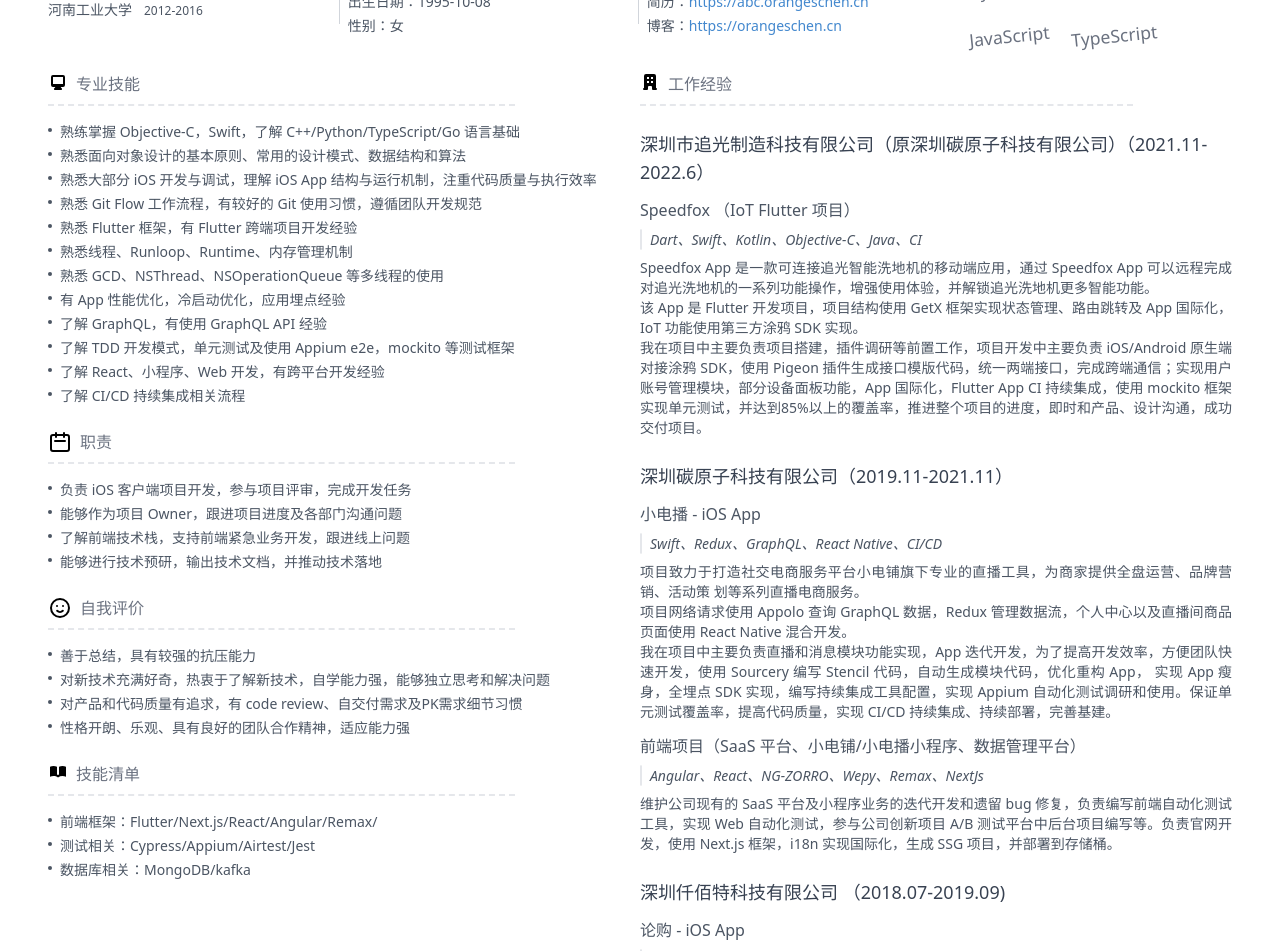
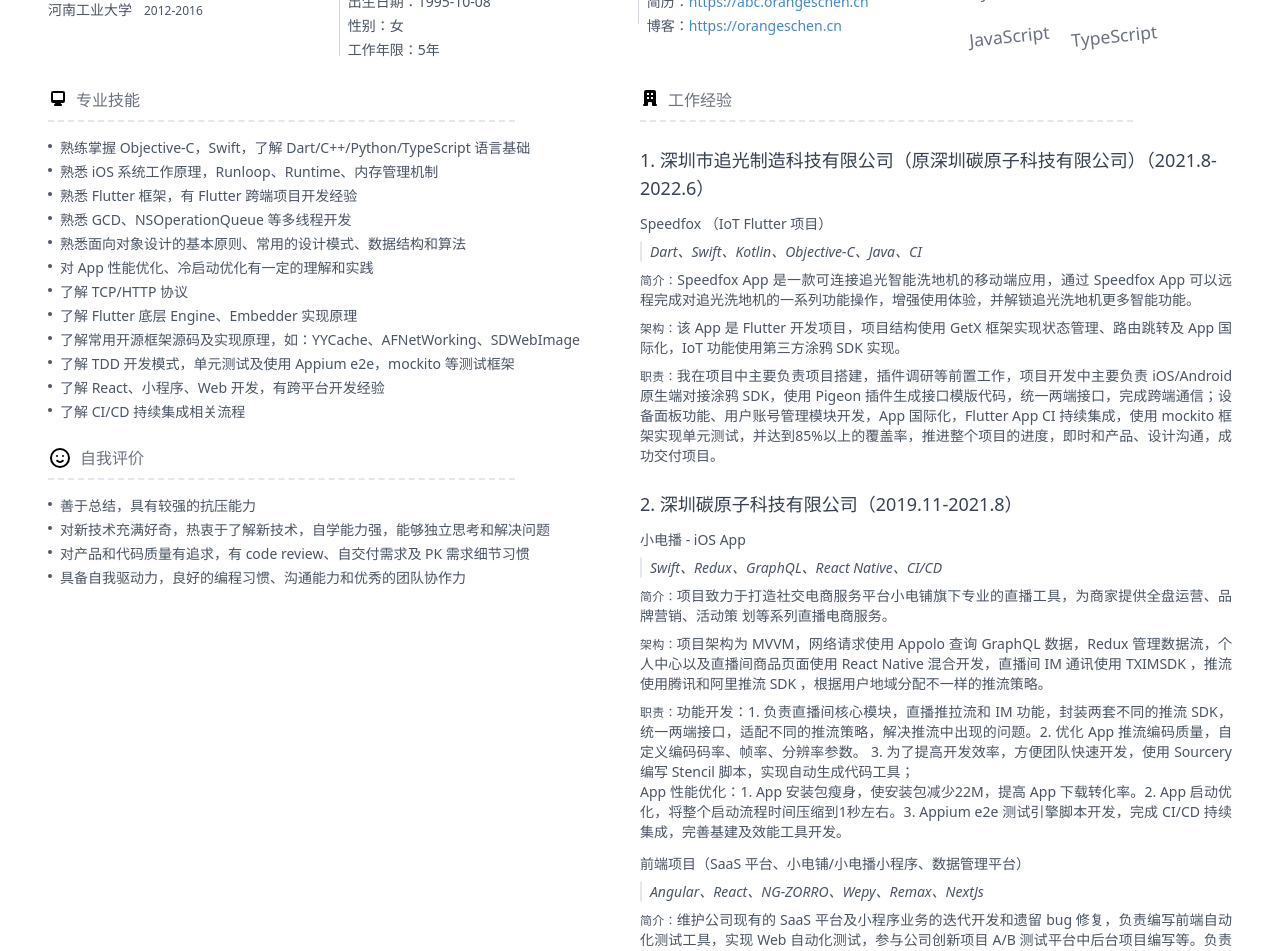
Before and after one commit to chloecfq/resume, a Next.js app: page / in a window 1280 px wide. Shown: the part 120-1071 px from the top of the page. Built offline with nearby package versions, Linux system fonts and the light colour scheme.

Commit message:
update resume

```diff
--- a/components/working-view.tsx
+++ b/components/working-view.tsx
@@ -2,8 +2,14 @@
 
 export interface Work {
     name: string,
-    description: string,
+    description: Description,
     keyword: string
+}
+
+export interface Description {
+    brief: string,
+    structure: string,
+    duty: string
 }
 
 export interface Works {
@@ -21,13 +27,30 @@
                     <p className='text-lg font-medium text-gray-700 print:mt-1'>{work.company}</p>
                     {work.projects.map((project, index) => (
                         <div className='mt-3 print:mt-2' key={'project' + index}>
-                            <p className='text-base font-medium'>{project.name}</p>
+                            <p className='font-medium'>{project.name}</p>
                             {project.keyword.length > 0 && <div className='mt-2 flex-row'>
                                 <span className='bg-whitse border rounded-full w-1 h-1 items-center'></span>
                                 <span className='ml-2 font-sans italic'>{project.keyword}</span>
                             </div>
                             }
-                            <div className='mt-2 text-justify whitespace-pre-line flex-wrap'>{project.description}</div>
+                            {project.description.brief &&
+                                <div className='mt-2 text-justify whitespace-pre-line flex-wrap'>
+                                    <span className='font-medium text-xs'>简介：</span>
+                                    {project.description.brief}
+                                </div>
+                            }
+                            {project.description.structure &&
+                                <div className='mt-2 text-justify whitespace-pre-line flex-wrap'>
+                                    <span className='font-medium text-xs'>架构：</span>
+                                    {project.description.structure}
+                                </div>
+                            }
+                            {project.description.duty &&
+                                <div className='mt-2 text-justify whitespace-pre-line flex-wrap'>
+                                    <span className='font-medium text-xs'>职责：</span>
+                                    {project.description.duty}
+                                </div>
+                            }
                         </div>
                     ))}
                 </div>
--- a/pages/templete/hbase.tsx
+++ b/pages/templete/hbase.tsx
@@ -17,7 +17,7 @@
                     <div className='flex flex-row'>
                         <div className='text-gray-500 mt-4 ml-14 font-light print:ml-0'>{dataJson.baseInfoTitle}</div>
                         <div className='flex flex-row'>
-                            <div className='h-20 border-r border-gray-300 mt-4 ml-4'></div>
+                            <div className='h-28 border-r border-gray-300 mt-4 ml-4'></div>
                             <InfoView infoList={dataJson.baseInfo}></InfoView>
                         </div>
                         <div className='text-gray-500 mt-4 ml-14 font-light'>{dataJson.contactTitle}</div>
--- a/pages/templete/vbase.tsx
+++ b/pages/templete/vbase.tsx
@@ -18,7 +18,7 @@
                     <div className='flex sm:flex-row flex-col'>
                         <div className='text-gray-500 mt-4 ml-4 sm:ml-14 font-light print:ml-4'>{dataJson.baseInfoTitle}</div>
                         <div className='flex flex-row'>
-                            <div className='h-20 border-r border-gray-300 mt-4 ml-4'></div>
+                            <div className='h-28 border-r border-gray-300 mt-4 ml-4'></div>
                             <InfoView infoList={dataJson.baseInfo}></InfoView>
                         </div>
                         <div className='text-gray-500 mt-4 ml-4 sm:ml-14 print:ml-4 font-light'>{dataJson.contactTitle}</div>
--- a/public/resume/data.json
+++ b/public/resume/data.json
@@ -26,6 +26,11 @@
             "name": "性别",
             "content": "女",
             "key": "gender"
+        },
+        {
+            "name": "工作年限",
+            "content": "5年",
+            "key": "exprience"
         }
     ],
     "contactInfo": [
@@ -72,28 +77,18 @@
             "title": "专业技能",
             "infoType": "field",
             "fields": [
-                "熟练掌握 Objective-C，Swift，了解 C++/Python/TypeScript/Go 语言基础",
+                "熟练掌握 Objective-C，Swift，了解 Dart/C++/Python/TypeScript 语言基础",
+                "熟悉 iOS 系统工作原理，Runloop、Runtime、内存管理机制",
+                "熟悉 Flutter 框架，有 Flutter 跨端项目开发经验",
+                "熟悉 GCD、NSOperationQueue 等多线程开发",
                 "熟悉面向对象设计的基本原则、常用的设计模式、数据结构和算法",
-                "熟悉大部分 iOS 开发与调试，理解 iOS App 结构与运行机制，注重代码质量与执行效率",
-                "熟悉 Git Flow 工作流程，有较好的 Git 使用习惯，遵循团队开发规范",
-                "熟悉 Flutter 框架，有 Flutter 跨端项目开发经验",
-                "熟悉线程、Runloop、Runtime、内存管理机制",
-                "熟悉 GCD、NSThread、NSOperationQueue 等多线程的使用",
-                "有 App 性能优化，冷启动优化，应用埋点经验",
-                "了解 GraphQL，有使用 GraphQL API 经验",
+                "对 App 性能优化、冷启动优化有一定的理解和实践",
+                "了解 TCP/HTTP 协议",
+                "了解 Flutter 底层 Engine、Embedder 实现原理",
+                "了解常用开源框架源码及实现原理，如：YYCache、AFNetWorking、SDWebImage",
                 "了解 TDD 开发模式，单元测试及使用 Appium e2e，mockito 等测试框架",
                 "了解 React、小程序、Web 开发，有跨平台开发经验",
                 "了解 CI/CD 持续集成相关流程"
-            ]
-        },
-        {
-            "title": "职责",
-            "infoType": "responsible",
-            "fields": [
-                "负责 iOS 客户端项目开发，参与项目评审，完成开发任务",
-                "能够作为项目 Owner，跟进项目进度及各部门沟通问题",
-                "了解前端技术栈，支持前端紧急业务开发，跟进线上问题",
-                "能够进行技术预研，输出技术文档，并推动技术落地"
             ]
         },
         {
@@ -102,68 +97,70 @@
             "fields": [
                 "善于总结，具有较强的抗压能力",
                 "对新技术充满好奇，热衷于了解新技术，自学能力强，能够独立思考和解决问题",
-                "对产品和代码质量有追求，有 code review、自交付需求及PK需求细节习惯",
-                "性格开朗、乐观、具有良好的团队合作精神，适应能力强"
-            ]
-        },
-        {
-            "title": "技能清单",
-            "infoType": "skill",
-            "fields": [
-                "前端框架：Flutter/Next.js/React/Angular/Remax/",
-                "测试相关：Cypress/Appium/Airtest/Jest",
-                "数据库相关：MongoDB/kafka"
+                "对产品和代码质量有追求，有 code review、自交付需求及 PK 需求细节习惯",
+                "具备自我驱动力，良好的编程习惯、沟通能力和优秀的团队协作力"
             ]
         }
     ],
     "Works": [
         {
-            "company": "深圳市追光制造科技有限公司（原深圳碳原子科技有限公司）（2021.11-2022.6）",
+            "company": "1. 深圳市追光制造科技有限公司（原深圳碳原子科技有限公司）（2021.8-2022.6）",
             "projects": [
                 {
                     "name": "Speedfox （IoT Flutter 项目） ",
                     "keyword": "Dart、Swift、Kotlin、Objective-C、Java、CI",
-                    "description": "Speedfox App 是一款可连接追光智能洗地机的移动端应用，通过 Speedfox App 可以远程完成对追光洗地机的一系列功能操作，增强使用体验，并解锁追光洗地机更多智能功能。\n该 App 是 Flutter 开发项目，项目结构使用 GetX 框架实现状态管理、路由跳转及 App 国际化，IoT 功能使用第三方涂鸦 SDK 实现。\n我在项目中主要负责项目搭建，插件调研等前置工作，项目开发中主要负责 iOS/Android 原生端对接涂鸦 SDK，使用 Pigeon 插件生成接口模版代码，统一两端接口，完成跨端通信；实现用户账号管理模块，部分设备面板功能，App 国际化，Flutter App CI 持续集成，使用 mockito 框架实现单元测试，并达到85%以上的覆盖率，推进整个项目的进度，即时和产品、设计沟通，成功交付项目。"
+                    "description": {
+                        "brief": "Speedfox App 是一款可连接追光智能洗地机的移动端应用，通过 Speedfox App 可以远程完成对追光洗地机的一系列功能操作，增强使用体验，并解锁追光洗地机更多智能功能。",
+                        "structure": "该 App 是 Flutter 开发项目，项目结构使用 GetX 框架实现状态管理、路由跳转及 App 国际化，IoT 功能使用第三方涂鸦 SDK 实现。",
+                        "duty": "我在项目中主要负责项目搭建，插件调研等前置工作，项目开发中主要负责 iOS/Android 原生端对接涂鸦 SDK，使用 Pigeon 插件生成接口模版代码，统一两端接口，完成跨端通信；设备面板功能、用户账号管理模块开发，App 国际化，Flutter App CI 持续集成，使用 mockito 框架实现单元测试，并达到85%以上的覆盖率，推进整个项目的进度，即时和产品、设计沟通，成功交付项目。"
+                    }
                 }
             ]
         },
         {
-            "company": "深圳碳原子科技有限公司（2019.11-2021.11）",
+            "company": "2. 深圳碳原子科技有限公司（2019.11-2021.8）",
             "projects": [
                 {
                     "name": "小电播 - iOS App ",
                     "keyword": "Swift、Redux、GraphQL、React Native、CI/CD",
-                    "description": "项目致力于打造社交电商服务平台小电铺旗下专业的直播工具，为商家提供全盘运营、品牌营销、活动策 划等系列直播电商服务。\n项目网络请求使用 Appolo 查询 GraphQL 数据，Redux 管理数据流，个人中心以及直播间商品页面使用 React Native 混合开发。\n我在项目中主要负责直播和消息模块功能实现，App 迭代开发，为了提高开发效率，方便团队快速开发，使用 Sourcery 编写 Stencil 代码，自动生成模块代码，优化重构 App， 实现 App 瘦身，全埋点 SDK 实现，编写持续集成工具配置，实现 Appium 自动化测试调研和使用。保证单元测试覆盖率，提高代码质量，实现 CI/CD 持续集成、持续部署，完善基建。"
+                    "description": {
+                        "brief": "项目致力于打造社交电商服务平台小电铺旗下专业的直播工具，为商家提供全盘运营、品牌营销、活动策 划等系列直播电商服务。",
+                        "structure": "项目架构为 MVVM，网络请求使用 Appolo 查询 GraphQL 数据，Redux 管理数据流，个人中心以及直播间商品页面使用 React Native 混合开发，直播间 IM 通讯使用 TXIMSDK ，推流使用腾讯和阿里推流 SDK ，根据用户地域分配不一样的推流策略。",
+                        "duty": "功能开发：1. 负责直播间核心模块，直播推拉流和 IM 功能，封装两套不同的推流 SDK，统一两端接口，适配不同的推流策略，解决推流中出现的问题。2. 优化 App 推流编码质量，自定义编码码率、帧率、分辨率参数。 3. 为了提高开发效率，方便团队快速开发，使用 Sourcery 编写 Stencil 脚本，实现自动生成代码工具；\nApp 性能优化：1. App 安装包瘦身，使安装包减少22M，提高 App 下载转化率。2. App 启动优化，将整个启动流程时间压缩到1秒左右。3. Appium e2e 测试引擎脚本开发，完成 CI/CD 持续集成，完善基建及效能工具开发。"
+                    }
                 },
                 {
                     "name": "前端项目（SaaS 平台、小电铺/小电播小程序、数据管理平台）",
                     "keyword": "Angular、React、NG-ZORRO、Wepy、Remax、NextJs",
-                    "description": "维护公司现有的 SaaS 平台及小程序业务的迭代开发和遗留 bug 修复，负责编写前端自动化测试工具，实现 Web 自动化测试，参与公司创新项目 A/B 测试平台中后台项目编写等。负责官网开发，使用 Next.js 框架，i18n 实现国际化，生成 SSG 项目，并部署到存储桶。"
+                    "description": {
+                        "brief": "维护公司现有的 SaaS 平台及小程序业务的迭代开发和遗留 bug 修复，负责编写前端自动化测试工具，实现 Web 自动化测试，参与公司创新项目 A/B 测试平台中后台项目编写等。负责官网开发，使用 Next.js 框架，i18n 实现国际化，生成 SSG 项目，并部署到存储桶。"
+                    }
                 }
             ]
         },
         {
-            "company": "深圳仟佰特科技有限公司 （2018.07-2019.09)",
+            "company": "3. 深圳仟佰特科技有限公司 （2018.07-2019.09)",
             "projects": [
                 {
                     "name": "论购 - iOS App",
                     "keyword": "MVVM、RxCocoa、Objective-C",
-                    "description": "论购，是一款专注于购物返利，网购省钱的 App，提供全网大额优惠券，千万购物达人公认首选的省钱利器。\n项目中主要负责参与需求评审，负责客户端的开发、迭代和维护，用 Swift 对项目进行重构，提高性能，对接 bugly SDK，实时跟进线上反馈，解决线上问题，优化用户体验，优化项目，实现客户端提及瘦身。"
+                    "description": {
+                        "brief": "论购，是一款专注于购物返利，网购省钱的 App，提供全网大额优惠券，千万购物达人公认首选的省钱利器。",
+                        "duty": "项目中主要负责参与需求评审，负责客户端的开发、迭代和维护，用 Swift 对项目进行重构，提高性能，对接 bugly SDK，实时跟进线上反馈，解决线上问题，优化用户体验，优化项目，实现客户端提及瘦身。"
+                    }
                 }
             ]
         },
         {
-            "company": "深圳多新哆技术有限责任公司 （2016.07-2018.06）",
+            "company": "4. 深圳多新哆技术有限责任公司 （2016.07-2018.06）",
             "projects": [
                 {
                     "name": "多哚VR - iOS App",
                     "keyword": "Objective-C、VR、Unity 3D、ffmpeg、OpenGL ES",
-                    "description": "一款体验沉浸式观影体验 VR 应用，影院 VR 场景使用 Unity 3D 实现，项目使用 MVVM 实现需求，对接 VR 设备 SDK，实时获取 SDK 回调数据，执行相关指令。在项目中我主要负责部分页面需求实现，优化项目图片缓存策略，对接 Unity 工程，获取陀螺仪数据与 Unity 工程进行交互。"
-                },
-                {
-                    "name": "Dloldo A1 SDK、Dlodlo VRPlayer 桌面应用",
-                    "keyword": "C++、OpenVR、DirectX11、ffmpeg、SDL、OpenCV",
-                    "description": "负责固件和客户端通讯 SDK 开发和维护，负责 Steam VRPlayer 桌面应用需求开发。使用 OpenVR SDK 对接公司 VR 设备，实现设备连接应用观看本地 VR 视频功能。"
+                    "description": {
+                        "brief": "一款体验沉浸式观影体验 VR 应用，影院 VR 场景使用 Unity 3D 实现，项目使用 MVVM 实现需求，对接 VR 设备 SDK，实时获取 SDK 回调数据，执行相关指令。",
+                        "duty": "在项目中我主要负责部分页面需求实现，优化项目图片缓存策略，对接 Unity 工程，获取陀螺仪数据与 Unity 工程进行交互。"
+                    }
                 }
             ]
         }
--- a/public/resume/data.schema.json
+++ b/public/resume/data.schema.json
@@ -139,6 +139,22 @@
                     "type": "string"
                 },
                 "description": {
+                    "type": "object",
+                    "$ref": "#/defs/description"
+                }
+            }
+        },
+        "description": {
+            "type": "object",
+            "additionalProperties": false,
+            "properties": {
+                "brief": {
+                    "type": "string"
+                },
+                "structure": {
+                    "type": "string"
+                },
+                "duty": {
                     "type": "string"
                 }
             }
```
